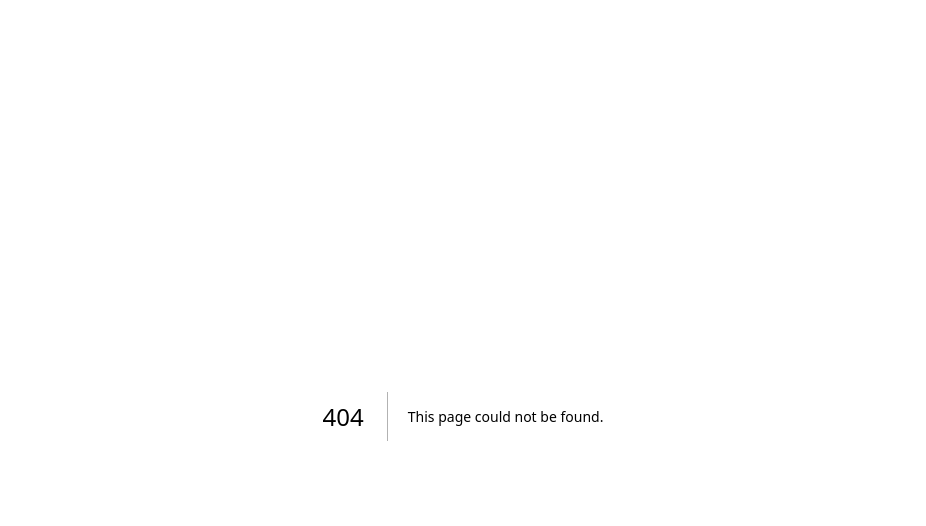
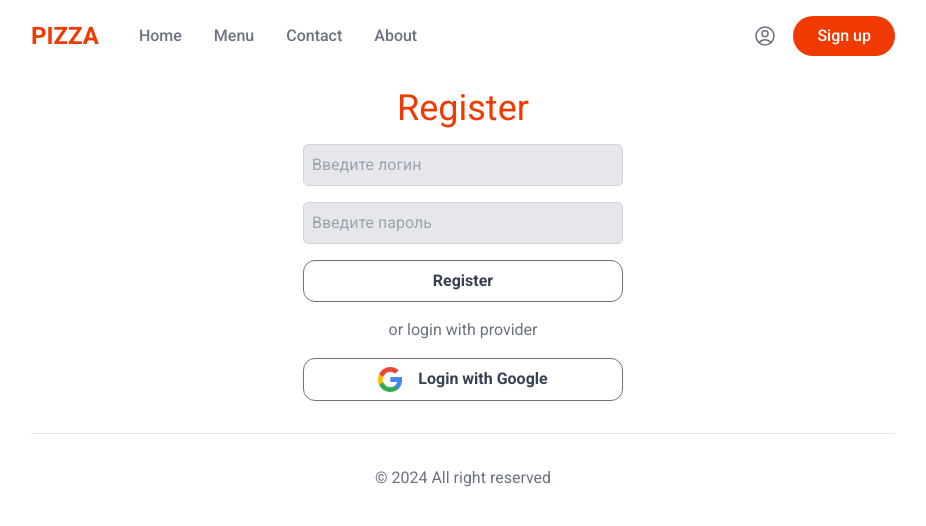
Before and after one commit to Rustam8953/pizza, a Next.js app: page /reg in a window 1280 px wide. Before the commit this address had no page. Shown: the top 526 px of the page, without its empty margins (177-1103 px from the left). Built offline with nearby package versions, Linux system fonts and the light colour scheme.

Commit message:
Ading login page

```diff
--- a/package.json
+++ b/package.json
@@ -10,6 +10,7 @@
   },
   "dependencies": {
     "next": "14.1.3",
+    "next-auth": "^4.24.7",
     "react": "^18",
     "react-dom": "^18",
     "sharp": "^0.33.2"
--- a/src/app/globals.css
+++ b/src/app/globals.css
@@ -7,3 +7,19 @@ section.hero {
   @apply grid;
   grid-template-columns: .4fr .6fr;
 }
+
+input[type="email"],
+input[type="password"],
+input[type="text"] {
+  @apply w-full my-4;
+  @apply border p-2 border-gray-300 bg-gray-200 block;
+  border-radius: 5px;
+}
+
+button{
+  @apply block w-full text-gray-700 font-semibold;
+  @apply border border-gray-500 rounded-xl px-6 py-2;
+};
+button[type="submit"], .submit {
+  @apply border-0 bg-primary text-white;
+}
--- a/src/app/layout.js
+++ b/src/app/layout.js
@@ -1,5 +1,7 @@
 import { Roboto } from "next/font/google";
 import "./globals.css";
+import Header from "@/components/layout/Header";
+import Footer from "@/components/layout/Footer";
 
 const roboto = Roboto({ subsets: ["latin"], weight: ['400', '500', '700']});
 
@@ -13,7 +15,9 @@ export default function RootLayout({ children }) {
     <html lang="en">
       <body className={roboto.className}>
         <main className="max-w-4xl mx-auto p-4">
+          <Header />
           {children}
+          <Footer />
         </main>
       </body>
     </html>
--- /dev/null
+++ b/src/app/login/page.js
@@ -0,0 +1,3 @@
+export default function Login() {
+
+}
--- a/src/app/page.js
+++ b/src/app/page.js
@@ -1,19 +1,15 @@
 import About from "@/components/layout/About";
 import Contact from "@/components/layout/Contact";
-import Footer from "@/components/layout/Footer";
-import Header from "@/components/layout/Header";
 import Hero from "@/components/layout/Hero";
 import HomeMenu from "@/components/layout/HomeMenu";
 
 export default function Home() {
   return (
     <>
-      <Header />
       <Hero />
       <HomeMenu />
       <About />
       <Contact />
-      <Footer />
     </>
   );
 }
--- /dev/null
+++ b/src/app/reg/page.js
@@ -0,0 +1,21 @@
+import Image from "next/image";
+
+export default function Reg() {
+    return(
+        <section className="mt-8">
+            <h1 className="text-center text-primary text-4xl mb-4">Register</h1>
+            <form className="block max-w-xs mx-auto">
+                <input type="email" placeholder="Введите логин" />
+                <input type="password" placeholder="Введите пароль" />
+                <button type="submit">Register</button>
+                <div className="my-4 text-center text-gray-500">
+                    or login with provider
+                </div>
+                <button type="button" className="flex items-center gap-4 justify-center">
+                    <Image src={'/google.png'} alt={'Google login'} width={24} height={24} />
+                    Login with Google
+                </button>
+            </form>
+        </section>
+    )
+}
--- a/src/components/layout/Header.js
+++ b/src/components/layout/Header.js
@@ -2,14 +2,23 @@ import Link from "next/link";
 
 export default function Header() {
     return (
-        <header className="flex items-center justify-between">
-            <Link className="text-primary font-semibold text-2xl" href="">PIZZA</Link>
-            <nav className="flex items-center gap-8 text-gray-500 font-medium">
-            <Link href={''}>Home</Link>
-            <Link href={''}>Menu</Link>
-            <Link href={''}>Contact</Link>
-            <Link href={''}>About</Link>
-            <Link href={''} className="bg-primary rounded-full text-white px-6 py-2">Login</Link>
+        <header className="flex items-center justify-between gap-10">
+            <Link className="text-primary font-semibold text-2xl" href="/">PIZZA</Link>
+            <nav className="flex justify-between items-center w-full gap-8 text-gray-500 font-medium">
+                <div className="flex gap-8">
+                    <Link href={''}>Home</Link>
+                    <Link href={''}>Menu</Link>
+                    <Link href={''}>Contact</Link>
+                    <Link href={''}>About</Link>
+                </div>
+                <div className="flex gap-4 ml-4">
+                    <Link href={'/login'} className="py-2 text-dark">
+                        <svg xmlns="http://www.w3.org/2000/svg" fill="none" viewBox="0 0 24 24" strokeWidth={1.5} stroke="currentColor" className="w-6 h-6">
+                            <path strokeLinecap="round" strokeLinejoin="round" d="M17.982 18.725A7.488 7.488 0 0 0 12 15.75a7.488 7.488 0 0 0-5.982 2.975m11.963 0a9 9 0 1 0-11.963 0m11.963 0A8.966 8.966 0 0 1 12 21a8.966 8.966 0 0 1-5.982-2.275M15 9.75a3 3 0 1 1-6 0 3 3 0 0 1 6 0Z" />
+                        </svg>
+                    </Link>
+                    <Link href={'/reg'} className="bg-primary rounded-full text-white px-6 py-2">Sign up</Link>
+                </div>
             </nav>
         </header>
     )
--- a/src/components/layout/Hero.js
+++ b/src/components/layout/Hero.js
@@ -3,7 +3,7 @@ import RightArrow from "../icons/Right";
 
 export default function Hero() {
     return(
-        <section className="hero">
+        <section className="hero mt-8 mb-8">
             <div className="py-12">
                 <h1 className="text-4xl font-semibold leading-32">
                     Everythink <br />
```
Also changed, not shown: 1 other file (tests, documents, lock files or other folders).
